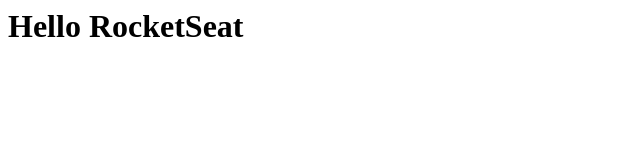
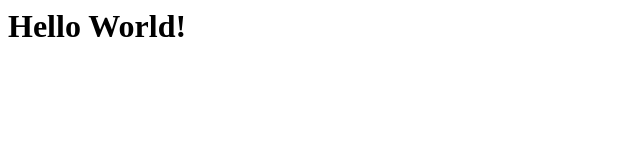
Before and after one commit to zzzherick/repositorio-teste, a plain HTML site: page index.html in a window 1280 px wide. Shown: the whole page, without its empty margins (0-640 px from the left). Drawn offline with Linux system fonts and the light colour scheme.

Commit message:
Alteração index.html

```diff
--- a/index.html
+++ b/index.html
@@ -1 +1 @@
-<h1>Hello RocketSeat</h1>
+<h1>Hello World!</h1>
```
